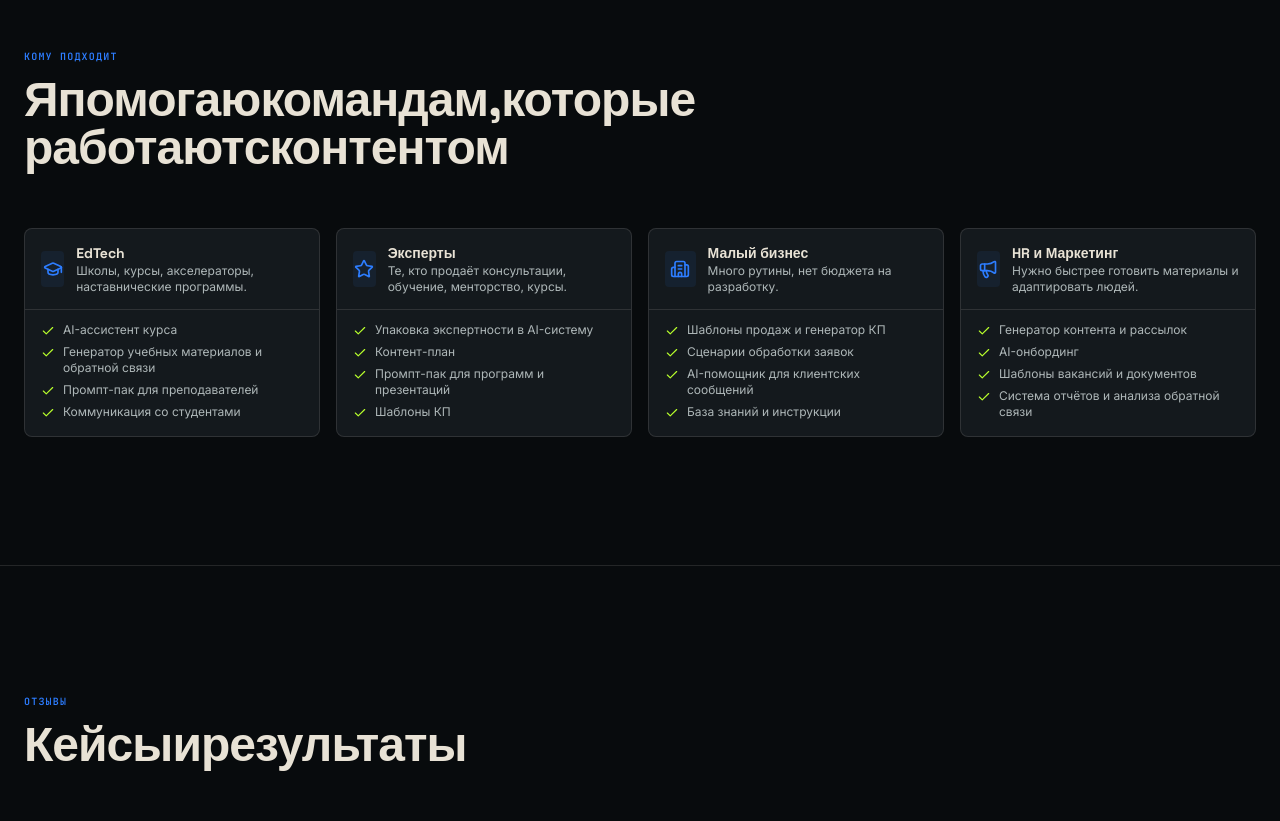
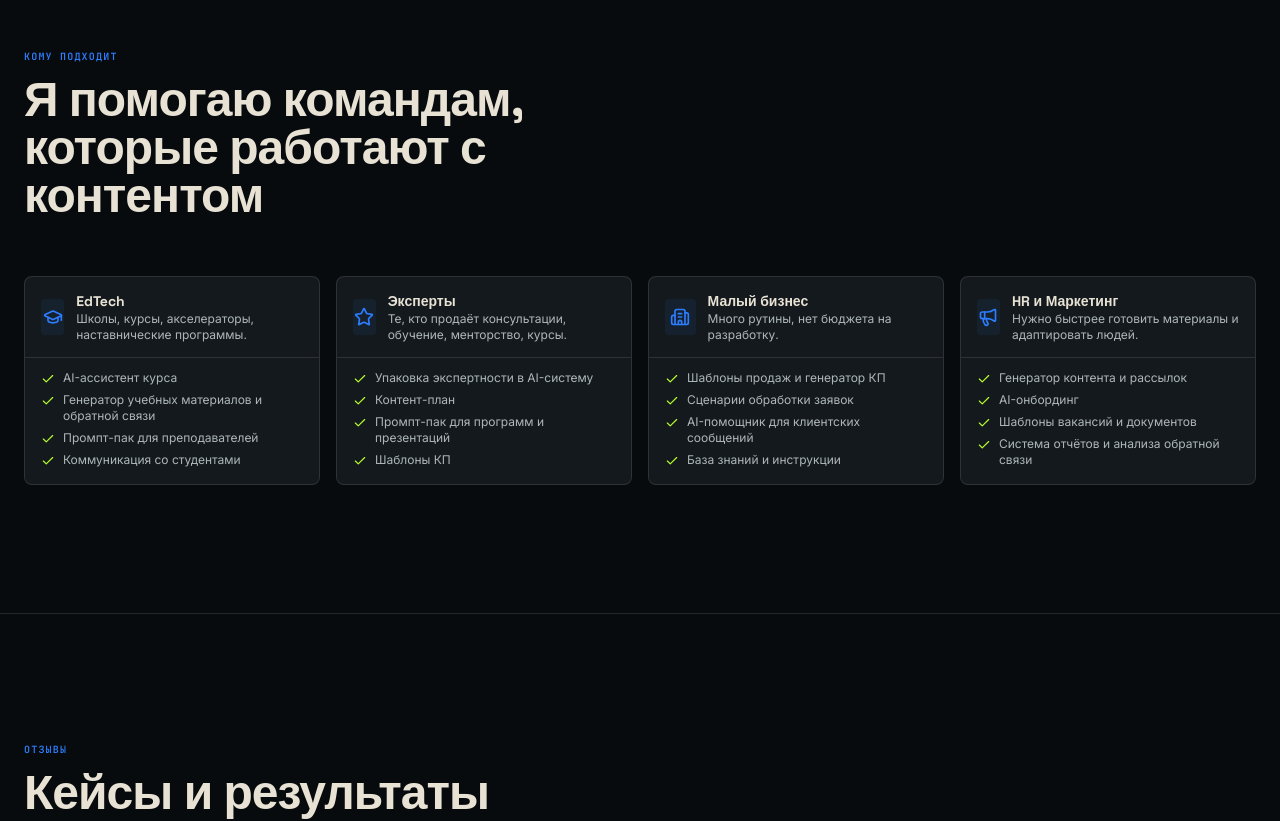
Before and after one commit to ElazAzel/ai-audit-landing, a Next.js app: page / in a window 1280 px wide. Shown: the part 1860-2681 px from the top of the page. Built offline with nearby package versions, Linux system fonts and the light colour scheme.

Commit message:
fix TextReveal: remove flex layout, use inline-block words with literal spaces, remove unused mode prop

```diff
--- a/src/components/AudienceSection.tsx
+++ b/src/components/AudienceSection.tsx
@@ -32,7 +32,6 @@ export default function AudienceSection() {
             className="text-3xl font-bold leading-[1.0] tracking-[-0.02em] md:text-5xl"
             delay={0.1}
             stagger={0.04}
-            mode="words"
           >
             Я помогаю командам, которые работают с контентом
           </TextReveal>
--- a/src/components/FAQSection.tsx
+++ b/src/components/FAQSection.tsx
@@ -73,7 +73,6 @@ export default function FAQSection() {
             className="text-3xl font-bold leading-[1.0] tracking-[-0.02em] md:text-5xl"
             delay={0.1}
             stagger={0.04}
-            mode="words"
           >
             Часто задаваемые вопросы
           </TextReveal>
--- a/src/components/FinalCTA.tsx
+++ b/src/components/FinalCTA.tsx
@@ -20,7 +20,6 @@ export default function FinalCTA() {
             className="text-3xl font-bold leading-[1.0] tracking-[-0.02em] md:text-5xl"
             delay={0.1}
             stagger={0.04}
-            mode="words"
           >
             Начните с 30-минутной диагностики
           </TextReveal>
--- a/src/components/OutcomesSection.tsx
+++ b/src/components/OutcomesSection.tsx
@@ -19,7 +19,6 @@ export default function OutcomesSection() {
             className="text-3xl font-bold leading-[1.0] tracking-[-0.02em] md:text-5xl"
             delay={0.1}
             stagger={0.04}
-            mode="words"
           >
             5 результатов, которые остаются команде
           </TextReveal>
--- a/src/components/PricingSection.tsx
+++ b/src/components/PricingSection.tsx
@@ -35,7 +35,6 @@ export default function PricingSection() {
             className="text-3xl font-bold leading-[1.0] tracking-[-0.02em] md:text-5xl"
             delay={0.1}
             stagger={0.04}
-            mode="words"
           >
             Пакеты под любую задачу
           </TextReveal>
--- a/src/components/ProcessSection.tsx
+++ b/src/components/ProcessSection.tsx
@@ -19,7 +19,6 @@ export default function ProcessSection() {
             className="text-3xl font-bold leading-[1.0] tracking-[-0.02em] md:text-5xl"
             delay={0.1}
             stagger={0.04}
-            mode="words"
           >
             Как проходит работа
           </TextReveal>
--- a/src/components/TestimonialsSection.tsx
+++ b/src/components/TestimonialsSection.tsx
@@ -28,7 +28,6 @@ export default function TestimonialsSection() {
             className="text-3xl font-bold leading-[1.0] tracking-[-0.02em] md:text-5xl"
             delay={0.1}
             stagger={0.04}
-            mode="words"
           >
             Кейсы и результаты
           </TextReveal>
--- a/src/components/TextReveal.tsx
+++ b/src/components/TextReveal.tsx
@@ -1,7 +1,7 @@
 "use client";
 
 import { motion, useReducedMotion } from "motion/react";
-import { useMemo } from "react";
+import { useMemo, Fragment } from "react";
 
 interface TextRevealProps {
   children: string;
@@ -9,7 +9,6 @@ interface TextRevealProps {
   className?: string;
   delay?: number;
   stagger?: number;
-  mode?: "words" | "chars" | "lines";
 }
 
 export default function TextReveal({
@@ -18,19 +17,10 @@ export default function TextReveal({
   className = "",
   delay = 0,
   stagger = 0.04,
-  mode = "words",
 }: TextRevealProps) {
   const prefersReducedMotion = useReducedMotion();
 
-  const items = useMemo(() => {
-    if (mode === "lines") {
-      return children.split("\n").filter(Boolean);
-    }
-    if (mode === "chars") {
-      return children.split("");
-    }
-    return children.split(/(\s+)/).filter(Boolean);
-  }, [children, mode]);
+  const words = useMemo(() => children.split(/(\s+)/).filter(Boolean), [children]);
 
   if (prefersReducedMotion) {
     return <Tag className={className}>{children}</Tag>;
@@ -39,17 +29,21 @@ export default function TextReveal({
   return (
     <Tag className={className} aria-label={children}>
       <motion.span
-        className="inline-flex flex-wrap"
         initial="hidden"
         whileInView="visible"
         viewport={{ once: true, amount: 0.3 }}
       >
-        {items.map((item, i) => (
+        {words.map((word, i) => {
+          const isSpace = word.trim() === "";
+          if (isSpace) {
+            return <Fragment key={`s-${i}`}> </Fragment>;
+          }
+          return (
             <motion.span
-            key={`${item}-${i}`}
-            className={item.trim() === "" ? "" : "inline-block"}
+              key={`w-${i}`}
+              className="inline-block"
               variants={{
-              hidden: { opacity: 0, y: 20, rotateX: -10 },
+                hidden: { opacity: 0, y: 16, rotateX: -8 },
                 visible: {
                   opacity: 1,
                   y: 0,
@@ -62,10 +56,10 @@ export default function TextReveal({
                 },
               }}
             >
-            {mode === "lines" && i > 0 ? <><br /></> : null}
-            {item}
+              {word}
             </motion.span>
-        ))}
+          );
+        })}
       </motion.span>
     </Tag>
   );
```
Lines whose indentation alone changed are shown as unchanged.
